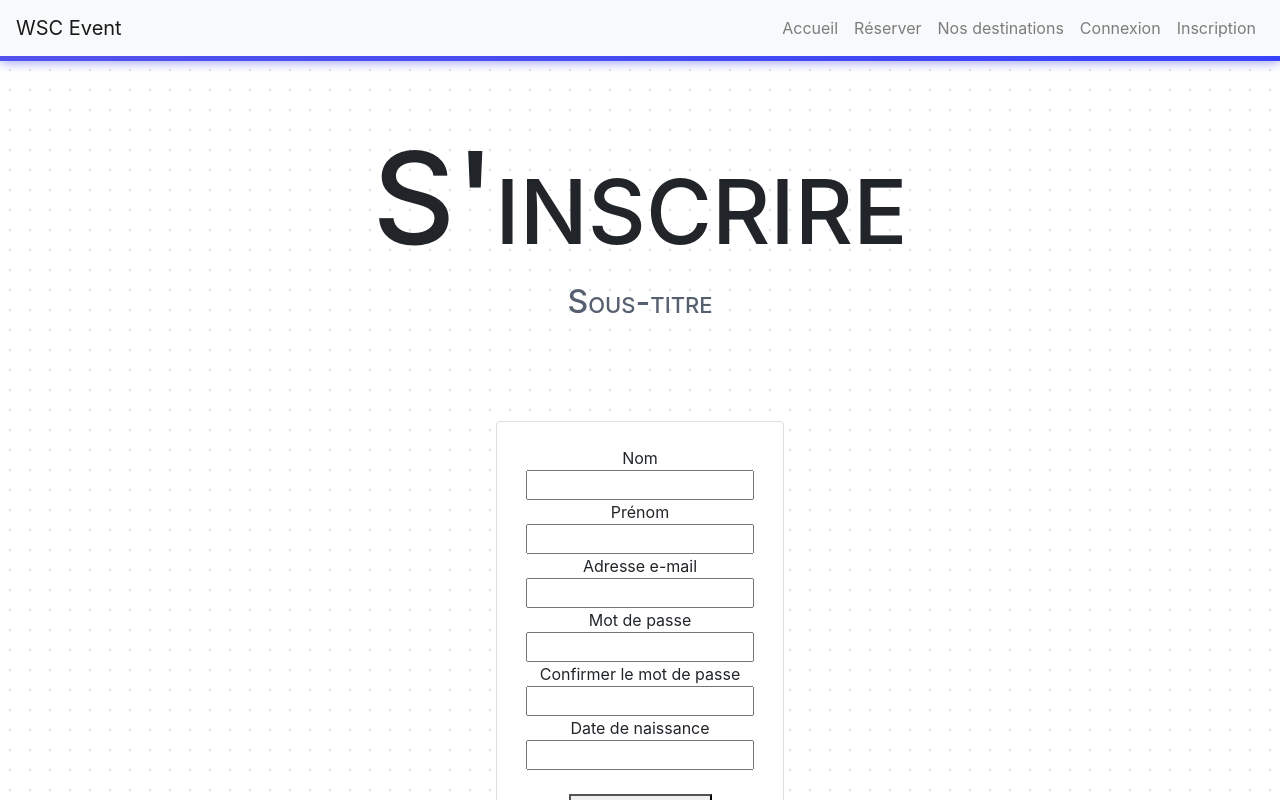
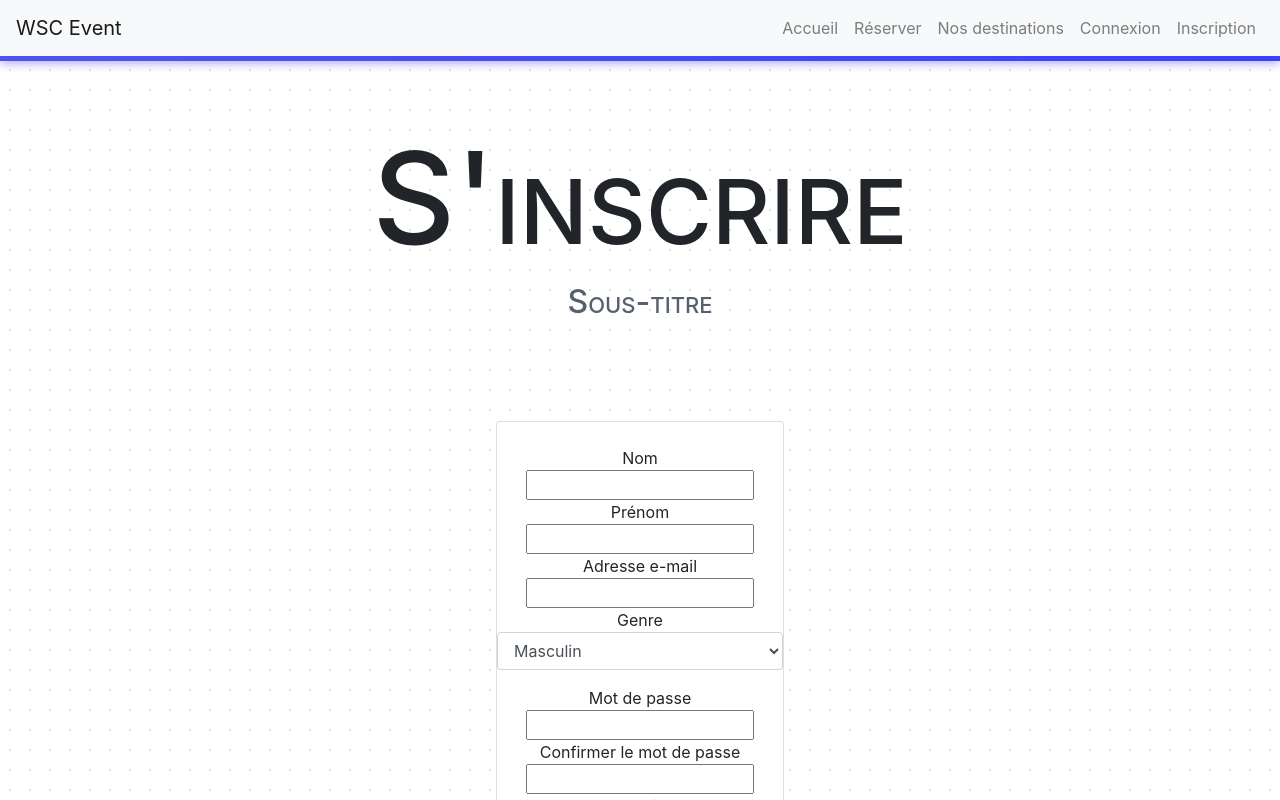
Before and after one commit to SkydeFR/TMP, a React (Create React App) app: page /~temoins/inscription in a window 1280 px wide. Shown: the top 800 px of the page. Built offline with nearby package versions, Linux system fonts and the light colour scheme.

Commit message:
Mise à jour du formulaire d'inscription

```diff
--- a/package.json
+++ b/package.json
@@ -7,6 +7,7 @@
     "axios": "^0.18.0",
     "axios-cache-adapter": "^2.2.1",
     "bootstrap": "^4.2.1",
+    "email-validator": "^2.0.4",
     "node-sass": "^4.11.0",
     "react": "^16.7.0",
     "react-dom": "^16.7.0",
--- a/src/Components/Register/Register.js
+++ b/src/Components/Register/Register.js
@@ -1,9 +1,42 @@
 import React, { Component } from 'react';
 import './Register.css';
 import { ButtonDropdown, DropdownToggle, DropdownMenu, DropdownItem } from 'reactstrap';
+import * as EmailValidator from 'email-validator';
+import { Button, Form, FormGroup, Label, Input } from 'reactstrap';
+
 
 
 class Register extends Component {
+
+    validateForm() {
+        if (EmailValidator.validate('lol') === true) {
+            console.log('true');
+        }
+        else {
+            console.log('false');
+        }
+
+    }
+
+    handleChange = event => {
+        this.setState({
+          [event.target.id]: event.target.value
+        });
+
+        /*
+        if(this.state[event.target.id + "Valide"] === 2) {
+          this.testChange(event);
+        }
+
+        if(event.target.id === 'password') {
+          if(this.state.cpasswordValide === 1 || this.state.cpasswordValide === 2)
+          {
+            this.setState({cpasswordValide: 0});
+          }
+        }
+        */
+      }
+
     render() {
         return (
 
@@ -14,24 +47,34 @@ class Register extends Component {
 
                 <div class="card">
                     <br/>
+
                     Nom
-                <input type="text" />
+                    <input type="text" id="nom" />
 
                     Prénom
-                <input type="text" />
+                    <input type="text" id="prenom" />
 
                     Adresse e-mail
-                <input type="text" />
+                    <input type="text" id="mail" />
+
+                    Genre
+                    <FormGroup>
+                        <Input type="select" name="TypeEvent" id="TypeEvent" placeholder="Evénement">
+                            <option>Masculin</option>
+                            <option>Feminin</option>
+                            <option>Autre</option>
+                        </Input>
+                    </FormGroup>
 
                     Mot de passe
-                <input type="text" />
+                    <input type="text" id="password" />
                     Confirmer le mot de passe
-                <input type="text" />
+                    <input type="text" id="cpassword" />
                     Date de naissance
-                <input type="text" />
+                    <input type="date" id="datenaissance" />
 
                     <br/>
-                <button>Valider</button>
+                    <button onClick={this.validateForm}>Valider</button>
                     <br/>
 
                 </div>
@@ -43,38 +86,4 @@ class Register extends Component {
     }
 }
 
-class GenderDropdown extends Component {
-
-    constructor(props) {
-        super(props);
-
-        this.toggle = this.toggle.bind(this);
-        this.state = {
-            dropdownOpen: false
-        }
-    }
-
-    toggle() {
-        this.setState({
-            dropdownOpen: !this.state.dropdownOpen
-        })
-    }
-
-    render() {
-        return(
-            <ButtonDropdown isOpen={this.state.dropdownOpen} toggle={this.toggle}>
-                <DropdownToggle caret>
-                Button
-                </DropdownToggle>
-                <DropdownMenu>
-                    <DropdownItem>Masculin</DropdownItem>
-                    <DropdownItem>Féminin</DropdownItem>
-                    <DropdownItem>Autre</DropdownItem>
-                </DropdownMenu>
-            </ButtonDropdown>
-        )
-    }
-
-}
-
 export default Register;
```
Also changed, not shown: 1 other file (tests, documents, lock files or other folders). Lines whose indentation alone changed are shown as unchanged.
